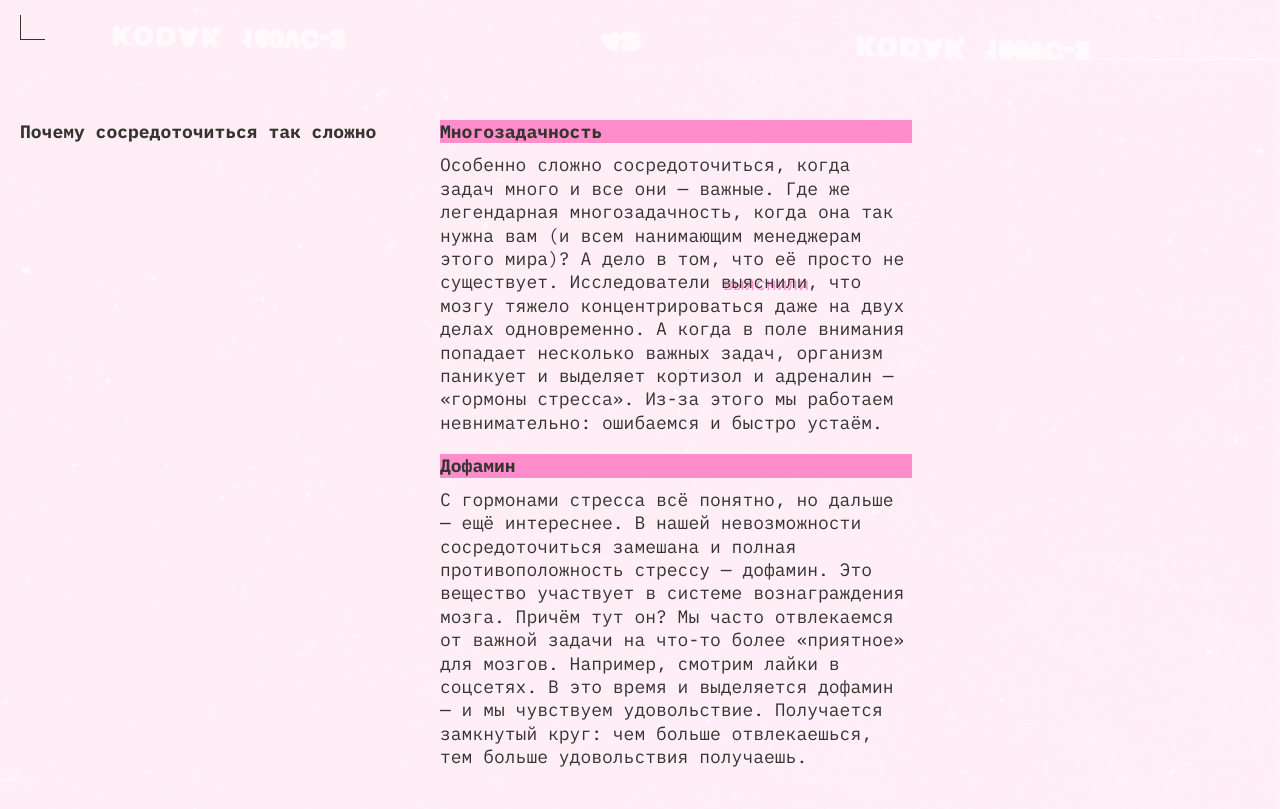
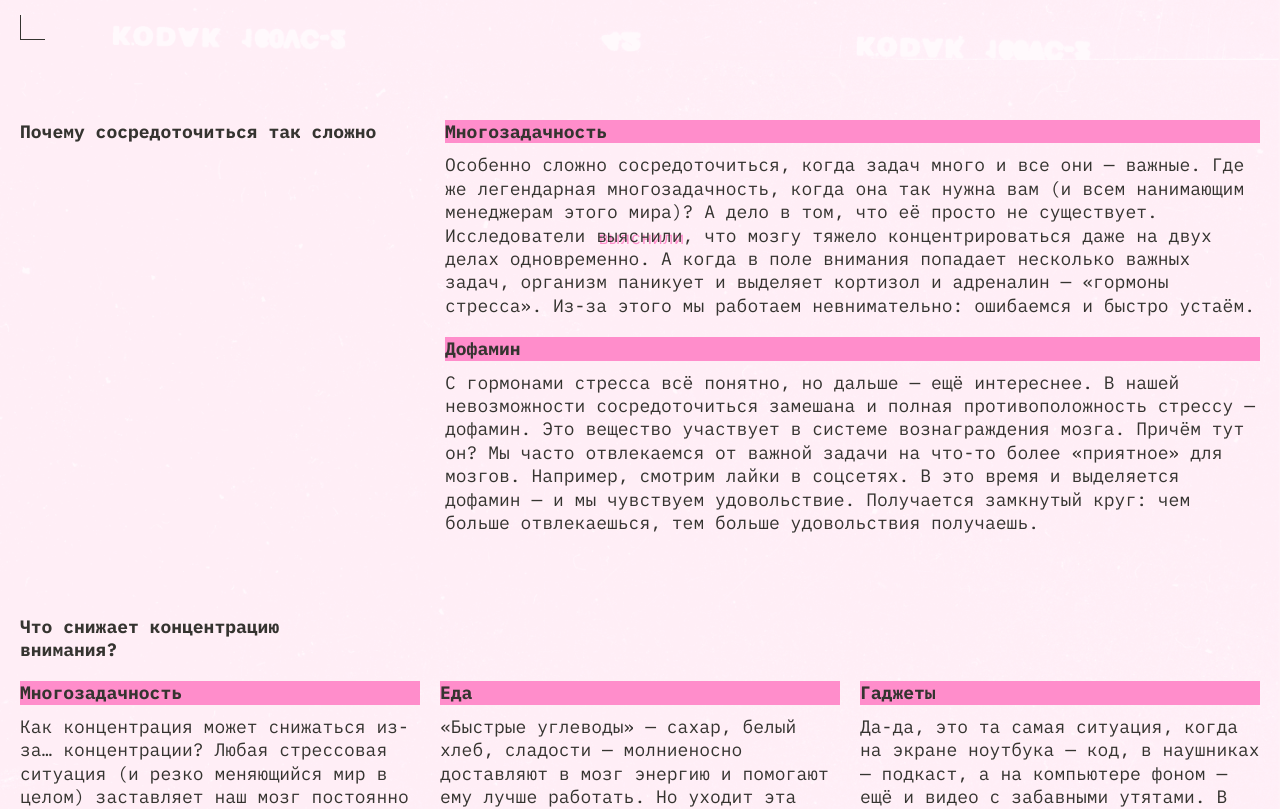
Before and after one commit to AleshaDev/slozhno-sosredotochitsya-fd, a plain HTML site: page index.html in a window 1280 px wide. Shown: the part 740-1549 px from the top of the page. Drawn offline with Linux system fonts and the light colour scheme; files whose address does not match are found by name.

Commit message:
Спринт 3 (сложно сосредоточиться) 11 Правки по ревью 1.4

```diff
--- a/styles/style.css
+++ b/styles/style.css
@@ -171,6 +171,10 @@
   margin-block-start: 20px;
 }
 
+.column-section .content__text-block {
+  padding: 0 0 0 5px;
+}
+
 .content__paragraph {
   margin-block-start: 10px;
 }
@@ -267,7 +271,6 @@
 
   .column-section .content__text-block {
     grid-column: 2/4;
-    max-width: 472px;
   }
 
   .content__img-block {
```
